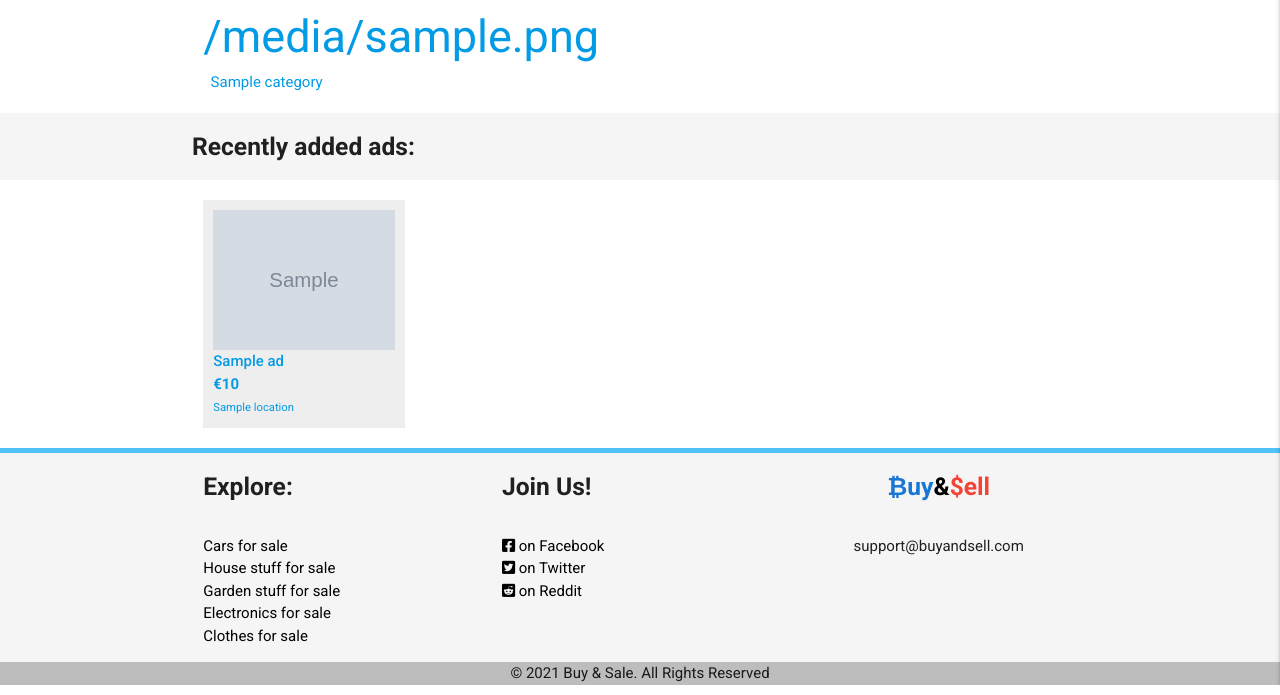
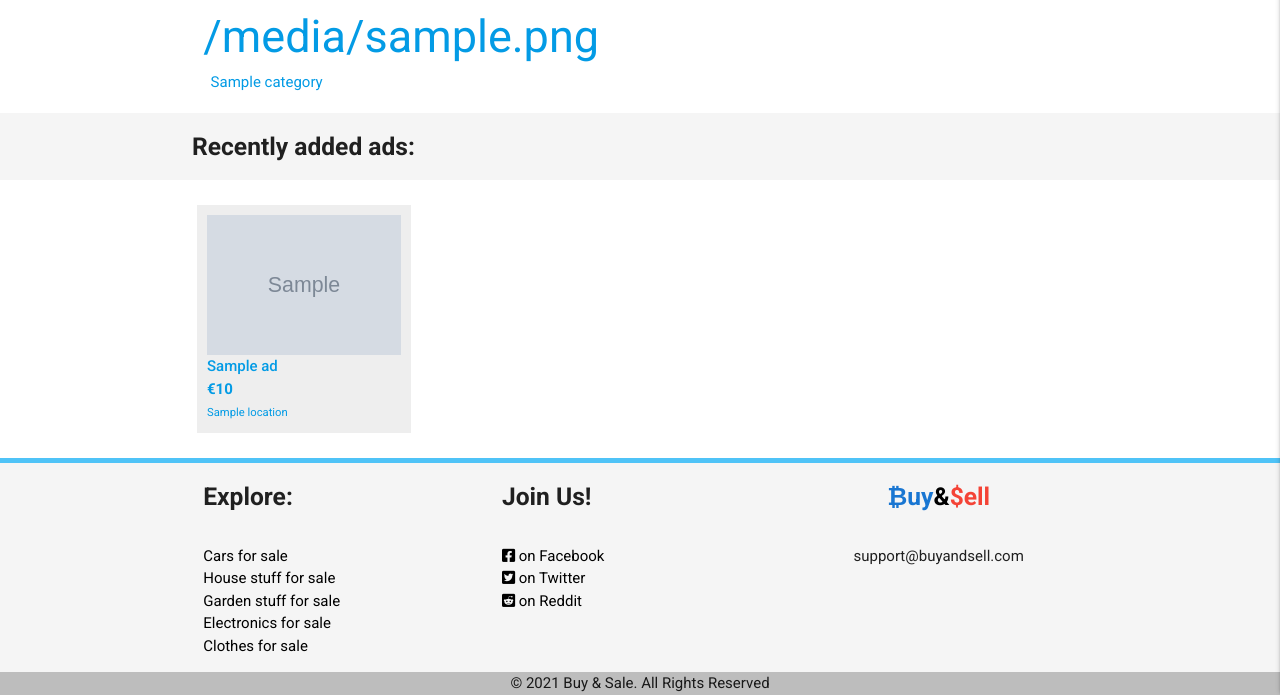
Before and after one commit to zokam1411/milestone-project-3, a Flask app: page / in a window 1280 px wide. Shown: the part 168-863 px from the top of the page. Run offline with Flask 2, Linux system fonts and the light colour scheme; grey boxes marked "Sample" are stand-in pictures; a database or web service that is not in the repository returns one stand-in record (values such as "Sample title"); some libraries are stand-ins or nearby versions.

Commit message:
Style ads on main page with padding and margin for better display

```diff
--- a/static/css/style.css
+++ b/static/css/style.css
@@ -85,6 +85,16 @@ footer .row {
     margin-bottom: 50px;
 }
 /* Recent ads */
+#col-padding {
+    padding-left: 5px;
+    padding-right: 5px;
+}
+
+.col-margin {
+    margin-top: 5px;
+    margin-bottom: 5px;
+}
+
 .main-ad-holder {
     padding: 10px;
 }
--- a/templates/ads.html
+++ b/templates/ads.html
@@ -51,7 +51,7 @@
 <div class="container">
     <div class="row">
         {% for ad in ads %}
-        <div class="col s6 m3">
+        <div class="col s6 m3 col-margin" id="col-padding">
             <a href="{{ url_for('view_ad', ad_id=ad._id) }}">
                 <div class="grey lighten-3 main-ad-holder">
                     <div class="white ad-img-holder">
```
